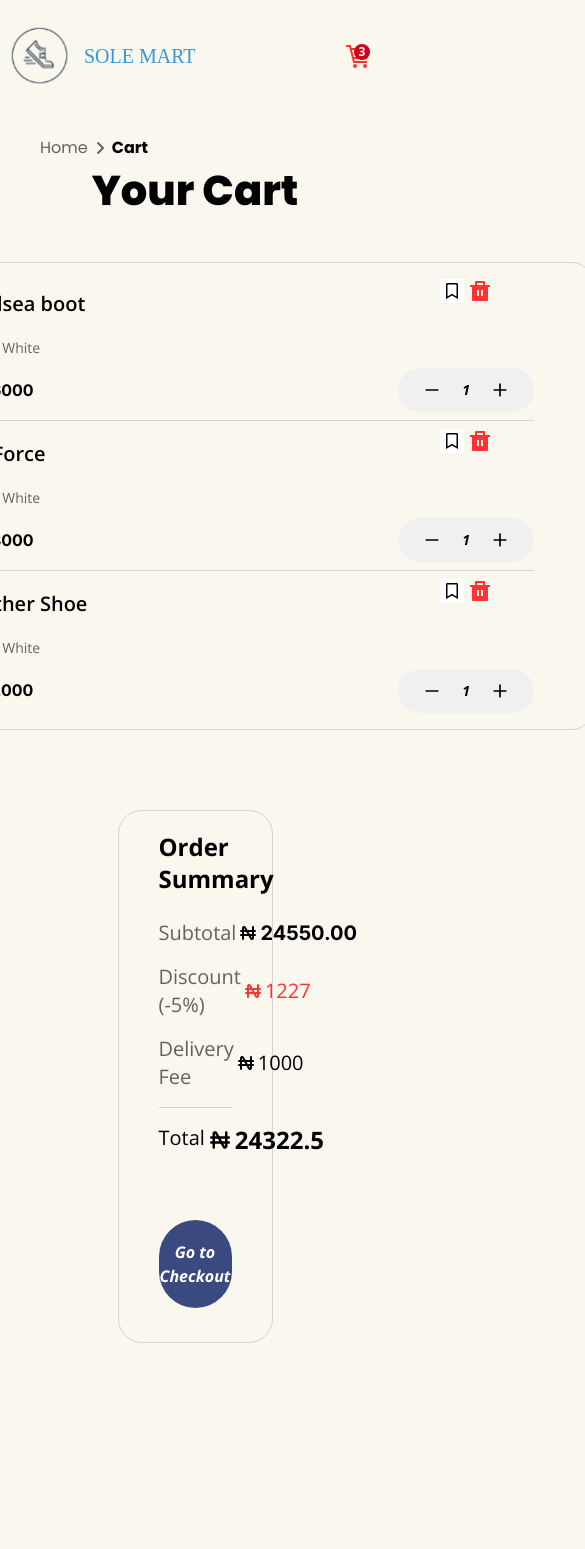
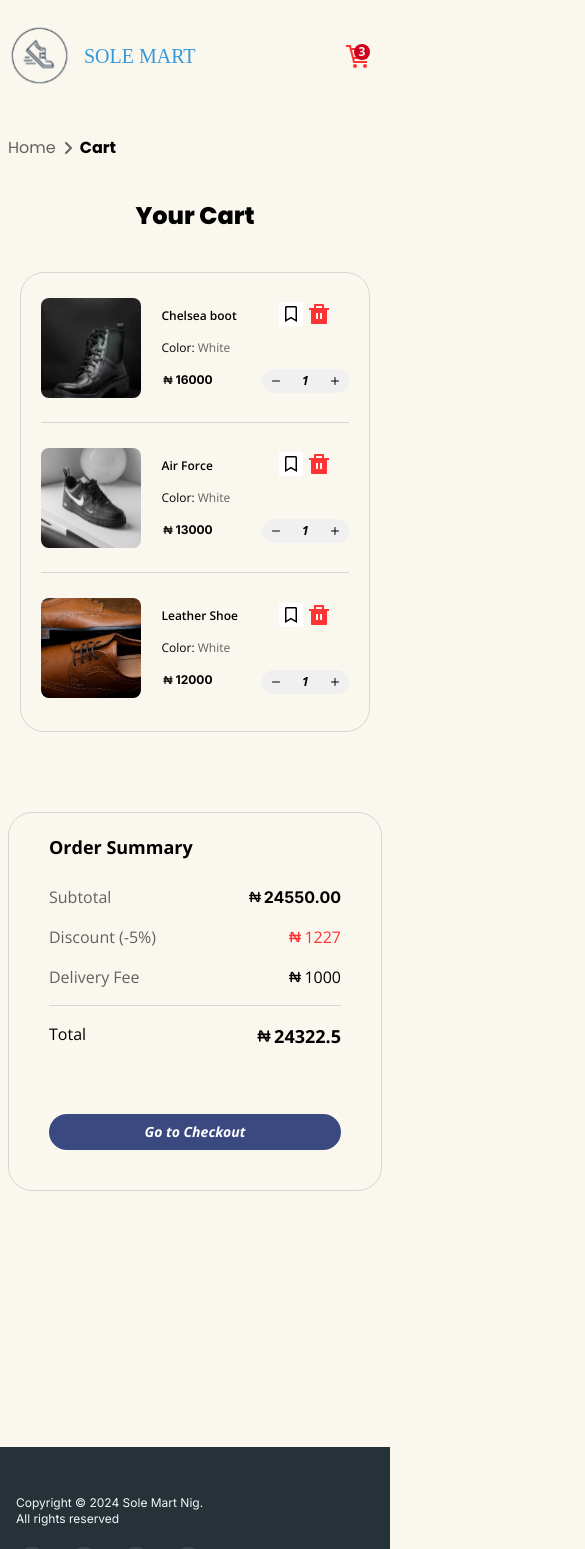
Before and after one commit to chiefEbube/sole-mart, a Next.js app: page /cart in a window 390 px wide. Shown: the top 1549 px of the page, 585 px wide, since content can reach past the window. Built offline with nearby package versions, Linux system fonts and the light colour scheme; a web font is replaced by a local one.

Commit message:
finished cart

```diff
--- a/app/cart/page.js
+++ b/app/cart/page.js
@@ -17,7 +17,7 @@ const page = () => {
 
   const width = '800px'
   return (
-    <div className="mt-10 px-10 mb-64">
+    <div className="mt-10 px-2 lg:px-10 mb-64">
       <div className="flex items-center gap-1 poppins">
         <Link className="text-[#646261]" href="/">Home</Link>
         <span className="text-[#646261]"><FaAngleRight /></span>
@@ -25,39 +25,39 @@ const page = () => {
       </div>
 
       <div className="flex flex-col gap-10 items-center justify-center">
-        <h1 className="poppins font-extrabold text-[2.6rem]">Your Cart</h1>
+        <h1 className="poppins font-extrabold mt-10 lg:mt-0 text-2xl lg:text-[2.6rem]">Your Cart</h1>
         <SelectedItems width={width} padding={padding} items={cartItems} removeFromCart={removeFromCart} updateQuantity={updateQuantity} />
 
 
         {cartItems.length > 0 ? (
           <>
-            <div className="openSans w-1/2 h-[533px] mt-10 px-10 pt-5 pb-10 border border-[#d6d4d4] rounded-3xl">
-              <h3 className="text-2xl font-bold">Order Summary</h3>
+            <div className="openSans w-full lg:w-1/2 h-auto mt-10 px-10 pt-5 pb-10 border border-[#d6d4d4] rounded-3xl">
+              <h3 className="text-lg lg:text-2xl font-bold">Order Summary</h3>
               <div className="my-6">
-                <div className="text-[#646261] flex justify-between text-xl my-4">
+                <div className="text-[#646261] flex justify-between text-base lg:text-xl my-4">
                   <span>Subtotal</span>
-                  <span className="flex items-center inter font-bold text-[#000] text-xl"><TbCurrencyNaira className="text-2xl" />24550.00</span>
+                  <span className="flex items-center inter font-bold text-[#000] text-base lg:text-xl"><TbCurrencyNaira className="text-lg lg:text-2xl" />24550.00</span>
                 </div>
-                <div className="text-[#646261] flex justify-between text-xl my-4">
+                <div className="text-[#646261] flex justify-between text-base lg:text-xl my-4">
                   <span>Discount (-5%)</span>
-                  <span className="flex items-center text-[#FF3333]"><TbCurrencyNaira className="text-2xl" />1227</span>
+                  <span className="flex items-center text-[#FF3333]"><TbCurrencyNaira className="text-lg lg:text-2xl" />1227</span>
                 </div>
-                <div className="text-[#646261] flex justify-between text-xl my-4">
+                <div className="text-[#646261] flex justify-between text-base lg:text-xl my-4">
                   <span>Delivery Fee</span>
-                  <span className="flex items-center text-[#000]"><TbCurrencyNaira className="text-2xl" />1000</span>
+                  <span className="flex items-center text-[#000]"><TbCurrencyNaira className="text-lg lg:text-2xl" />1000</span>
                 </div>
                 <hr className="text-[#d6d4d4]" />
-                <div className="flex justify-between text-xl my-4">
+                <div className="flex justify-between text-base lg:text-xl my-4">
                   <span>Total</span>
-                  <span className="flex items-center text-[#000] text-2xl font-bold"><TbCurrencyNaira className="text-3xl" />24322.5</span>
+                  <span className="flex items-center text-[#000] text-lg lg:text-2xl font-bold"><TbCurrencyNaira className="text-xl lg:text-3xl" />24322.5</span>
                 </div>
               </div>
-              <Link href='/checkout'><button className="bg-[#3A4980] w-full mt-10 py-5 rounded-full text-plainWhite italic openSans text-base font-bold">Go to Checkout</button></Link>
+              <Link href='/checkout'><button className="bg-[#3A4980] w-full mt-10 py-2 lg:py-5 rounded-full text-plainWhite italic openSans text-sm lg:text-base font-bold">Go to Checkout</button></Link>
             </div>
           </>
         ) : (
           <section className="my-32">
-            <h1 className="text-center mb-16 font-bold text-4xl uppercase text-[#231F20] poppins">Browse Our Collections</h1>
+            <h1 className="text-center mb-6 lg:mb-16 font-bold text-2xl lg:text-4xl uppercase text-[#231F20] poppins">Browse Our Collections</h1>
             <ProductsList products={productsData}/>
           </section>
         )}
--- a/app/components/SelectedItems.js
+++ b/app/components/SelectedItems.js
@@ -9,7 +9,10 @@ import { TbCurrencyNaira } from "react-icons/tb";
 
 const SelectedItems = ({ width, padding, items, removeFromCart, updateQuantity }) => {
   return (
-    <div className={`flex flex-col h-auto ${padding ? 'px-5' : 'px-2'} pt-2 pb-2 border border-[#d6d4d4] rounded-3xl`} style={{ width: width }}>
+    <>
+    <div className={`hidden lg:flex flex-col h-auto ${padding ? 'px-5' : 'px-2'} pt-2 pb-2 border border-[#d6d4d4] rounded-3xl`} style={
+      { width: width, }
+      }>
       {items && items.length === 0 ? (
         <div className="flex justify-center items-center h-full">
           <p className="openSans font-semibold text-xl text-[#111111b3]">Oops! Seems you haven't added any items to your cart</p>
@@ -45,6 +48,45 @@ const SelectedItems = ({ width, padding, items, removeFromCart, updateQuantity }
         ))
       )}
     </div>
+
+
+    <div className={`flex lg:hidden flex-col h-auto px-5 pb-2 border border-[#d6d4d4] rounded-3xl`}>
+      {items && items.length === 0 ? (
+        <div className="flex justify-center items-center h-full">
+          <p className="openSans font-semibold text-xl text-[#111111b3]">Oops! Seems you haven't added any items to your cart</p>
+        </div>
+      ) : (
+        items.map((product, index) => (
+          <div key={index} className={`h-[150px] flex items-center justify-between gap-6 py-2 ${index !== items.length - 1 ? 'border-b' : ''} border-[#d6d4d4]`}>
+            <div className='flex items-center gap-5'>
+              <div className='w-[100px] h-[100px]'>
+                <img src={product.image} className='rounded-lg w-full h-full object-cover' alt={product.name} />
+              </div>
+              <div className='flex flex-col gap-4'>
+                <p className='openSans font-semibold text-xs'>{product.name}</p>
+                <p className='openSans font-light text-xs'><span className='font-normal'>Color:</span> <span className='text-[#646261]'>{product.color}</span></p>
+                <p className='text-xs flex items-center inter font-bold'>
+                      <TbCurrencyNaira className='text-sm' />{product.price}
+                    </p>
+              </div>
+            </div>
+
+            <div className='flex flex-col items-center h-full justify-around'>
+              <div className='flex items-center text-2xl gap-1'>
+                <button><FaRegBookmark className='bg-plainWhite p-1' /></button>
+                <button onClick={() => removeFromCart(product.id)}><RiDeleteBinFill className='text-[#FF3333]' /></button>
+              </div>
+              <div className='flex gap-5 bg-[#F0F0F0] py-1 px-2 rounded-full'>
+                <button className='text-xs' onClick={() => updateQuantity(product.id, product.quantity - 1)}><FiMinus /></button>
+                <p className='italic font-bold text-xs'>{product.quantity}</p>
+                <button className='text-xs' onClick={() => updateQuantity(product.id, product.quantity + 1)}><FiPlus /></button>
+              </div>
+            </div>
+          </div>
+        ))
+      )}
+    </div>
+    </>
   );
 }
 
--- a/app/products/[productId]/page.js
+++ b/app/products/[productId]/page.js
@@ -24,7 +24,7 @@ export default function ProductDetailPage({ params }) {
   return (
     <div className="mb-16">
       <div className="grid grid-cols-1 md:grid-cols-2 w-11/12 mx-auto my-10">
-        <div className="w-[400px] h-[400px] lg:w-[450px] lg:h-[450px] mx-auto">
+        <div className="w-[300px] h-[300px] lg:w-[450px] lg:h-[450px] mx-auto">
           <img src={product.image} alt={product.name} className="object-cover h-full w-full" />
         </div>
 
@@ -50,7 +50,7 @@ export default function ProductDetailPage({ params }) {
       </div>
 
       <section className="my-32">
-        <h1 className="text-center mb-16 font-bold text-4xl uppercase text-[#231F20] poppins">You May Also Like</h1>
+        <h1 className="text-center mb-6 lg:mb-16 font-bold text-2xl lg:text-4xl uppercase text-[#231F20] poppins">You May Also Like</h1>
         <ProductsList products={relatedProducts} />
       </section>
     </div>
```
